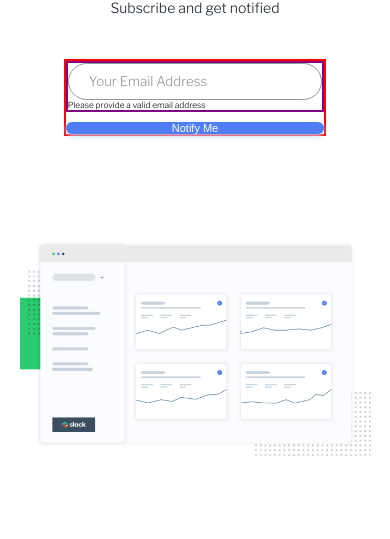
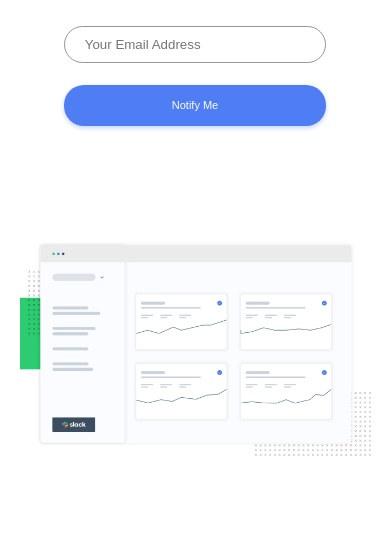
Before and after one commit to Daiveedjay/Ping-Coming-soon, a plain HTML site: page index.html in a window 390 px wide. Shown: the part 204-743 px from the top of the page. Drawn offline with nearby package versions, Linux system fonts and the light colour scheme.

Commit message:
Second Commit

```diff
--- a/index.html
+++ b/index.html
@@ -34,18 +34,13 @@
           <p>Subscribe and get notified</p>
         </div>
         <form action="">
-          <div class="test">
           <input
             type="text"
             name="email"
             id="email"
             placeholder="Your Email Address"
           />
-            <small class="form-error hidden"
-              >Please provide a valid email address</small
-            >
-          </div>
-
+          <p class="form-error">Please provide a valid email address</p>
           <button class="email-button" type="submit">Notify Me</button>
         </form>
       </div>
--- a/script.js
+++ b/script.js
@@ -1,50 +1,26 @@
 "use strict";
-// const year = document.querySelector("#current-year");
-// year.innerHTML = new Date().getFullYear;
 
-// let btn = document.querySelector(".email-button");
-// let email = document.querySelector("input[type=text]");
-// let errMessage = document.querySelector(".form-error");
-// // let errIcon = document.querySelector("#error-icon");
+let emailButton = document.querySelector(".email-button");
+let email = document.querySelector("input[type=text]");
+let errP = document.querySelector(".form-error");
 
-// btn.addEventListener("click", (e) => {
-//   e.preventDefault();
-//   if (
-//     /^[a-zA-Z0-9.!#$%&'*+/=?^_`{|}~-]+@[a-zA-Z0-9-]+(?:\.[a-zA-Z0-9-]+)*$/.test(
-//       email.value
-//     )
-//   ) {
-//     email.classList.remove("error");
-//     errMessage.classList.remove("form-error");
-//     // errMessage.classList.remove("reveal");
-//     return true;
-//   } else {
-//     email.classList.add("error");
-//     // errIcon.classList.add("error");
-//     errMessage.classList.add("form-error");
-//     errMessage.classList.add("reveal");
-//     setTimeout(() => {
-//       email.classList.remove("error");
-//       // errIcon.classList.remove("error");
-//       errMessage.classList.remove("form-error");
-//       // errMessage.classList.remove("reveal");
-//     }, 3000);
-//     return false;
-//   }
-// });
-
-//  const button = document.querySelector(".form-button");
-//  const input = document.querySelector(".form-input");
-//  const errorText = document.querySelector(".hidden");
-
-//  button.addEventListener("click", (e) => {
-//    e.preventDefault();
-
-//    input.classList.add("error");
-//    errorText.classList.remove("hidden");
-
-//    setTimeout(() => {
-//      input.classList.remove("error");
-//      errorText.classList.add("hidden");
-//    }, 2000);
-//  });
+emailButton.addEventListener("click", (e) => {
+  e.preventDefault();
+  if (
+    /^[a-zA-Z0-9.!#$%&'*+/=?^_`{|}~-]+@[a-zA-Z0-9-]+(?:\.[a-zA-Z0-9-]+)*$/.test(
+      email.value
+    )
+  ) {
+    email.classList.remove("border-error");
+    errP.classList.remove("form-error");
+    return true;
+  } else {
+    email.classList.add("border-error");
+    errP.classList.add("hidden");
+    setTimeout(() => {
+      email.classList.remove("border-error");
+      errP.classList.remove("hidden");
+    }, 3000);
+    return false;
+  }
+});
--- a/style.css
+++ b/style.css
@@ -62,52 +62,51 @@ main {
 form {
   margin: 0 auto;
   width: 65%;
-  display: flex;
-  gap: 1rem;
-  border: 2px solid red;
-}
-
-.test {
-  flex: 3;
-  display: flex;
-  flex-direction: column;
-  border: 2px solid purple;
+  display: grid;
+  grid-template-columns: repeat(3, 1fr);
+  grid-template-rows: repeat(2, 1fr);
+  gap: 0.5rem;
 }
 
 form input {
   padding: 1rem 2rem;
+  grid-column: 1 / span 2;
+  border: 1px solid hsl(0, 0%, 59%);
   border-radius: 2rem;
 }
-form button {
-  padding: 0rem 2rem;
-  border-radius: 2rem;
-}
-form input {
-  height: 100%;
-  border: 1px solid hsl(0, 0%, 59%);
+
+input:focus {
+  outline: hsl(0, 6%, 24%) 1px solid;
 }
 
-form input::-webkit-input-placeholder {
-  font-family: "Libre Franklin", sans-serif;
-  color: hsl(0, 0%, 59%);
+/* UTILITIES USED TO MAKE THE JS VERIFICATION POSSIBLE */
+.form-error {
+  grid-column: 1 / span 2;
+  grid-row: 2 / span 1;
+  padding-left: 2rem;
+  color: white;
 }
 
-form input:focus {
-  outline: hsl(209, 33%, 12%) 0.5px solid;
+.hidden {
+  color: red;
+}
+
+.border-error {
+  border: 1px solid red;
 }
 
 .email-button {
-  flex: 1;
+  width: 100%;
   border: none;
   cursor: pointer;
   font-size: 1.1rem;
   background: hsl(223, 87%, 63%);
   color: #fff;
-  height: 90%;
+  border-radius: 2rem;
   box-shadow: 0 2px 5px hsl(223, 100%, 88%);
 }
 
-form button:hover {
+.email-button:hover {
   box-shadow: 0 4px 5px hsl(223, 100%, 88%);
   transform: scale(1.05);
 }
@@ -120,6 +119,7 @@ form button:hover {
 
 .image-container img {
   width: 80%;
+  margin: 0 auto;
 }
 
 footer {
@@ -172,8 +172,21 @@ footer {
 /* 704px */
 @media (max-width: 44em) {
   form {
-    flex-direction: column;
+    max-height: 10rem;
+    grid-template-columns: 1fr;
+    grid-template-rows: repeat(5, 1fr);
+    column-gap: 0;
   }
+
+  .form-error {
+    grid-row: 2 / span 1;
+  }
+
+  .email-button {
+    grid-row: 3 / span 3;
+    width: 100%;
+  }
+
   .image-container img {
     width: 80%;
   }
@@ -197,6 +210,14 @@ footer {
   .text-container {
     padding: 0 2rem;
   }
+
+  .text-box h1 {
+    font-size: 3rem;
+  }
+
+  .text-box p {
+    font-size: 1.3rem;
+  }
   .image-container img {
     width: 90%;
   }
```
Also changed, not shown: Screenshots/Desktop version - active.png (added), Screenshots/Desktop version - inactive.png (added), Screenshots/Mobile Version.png (added), 2 other files. Lines whose indentation alone changed are shown as unchanged.
